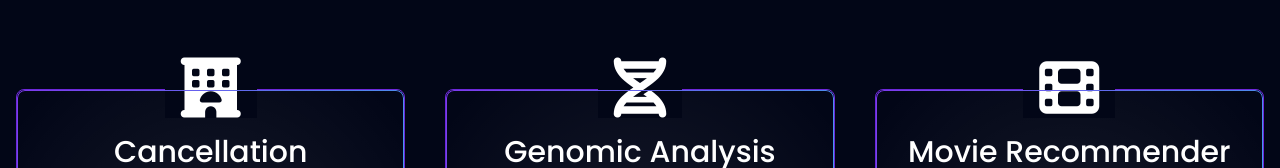
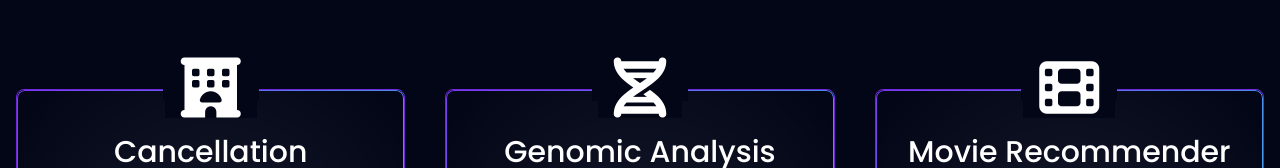
Before and after one commit to keanu-sida/Keanus-Portfolio, a SvelteKit app: page / in a window 1280 px wide. Shown: the part 1865-2033 px from the top of the page. Built offline with nearby package versions, Linux system fonts and the light colour scheme.

Commit message:
Mask top border behind project card icon with overlay; keep border elsewhere

```diff
--- a/src/components/Step.svelte
+++ b/src/components/Step.svelte
@@ -12,7 +12,9 @@
     aria-disabled={!isExternal}
     class="p-4 sm:p-6 md:p-8 flex flex-col gap-4 rounded-lg border border-solid border-violet-700 text-center group cursor-pointer hover:border-violet-400 duration-200 spotlight gradient-border"
 >
-    <div class="bg-slate-950 grid place-items-center px-4 text-5xl md:text-6xl -mt-10 sm:-mt-12 md:-mt-14 lg:-mt-16 mx-auto duration-200">
+    <!-- Mask the top border just behind the icon -->
+    <div class="absolute left-1/2 -translate-x-1/2 -top-[1px] h-3 w-24 bg-slate-950 z-[1]"></div>
+    <div class="relative z-[2] bg-slate-950 grid place-items-center px-4 text-5xl md:text-6xl -mt-10 sm:-mt-12 md:-mt-14 lg:-mt-16 mx-auto duration-200">
         <i class={step.icon}/>
     </div>
     <h3 class="font-medium text-xl sm:text-2xl md:text-3xl">{step.name}</h3>
```
